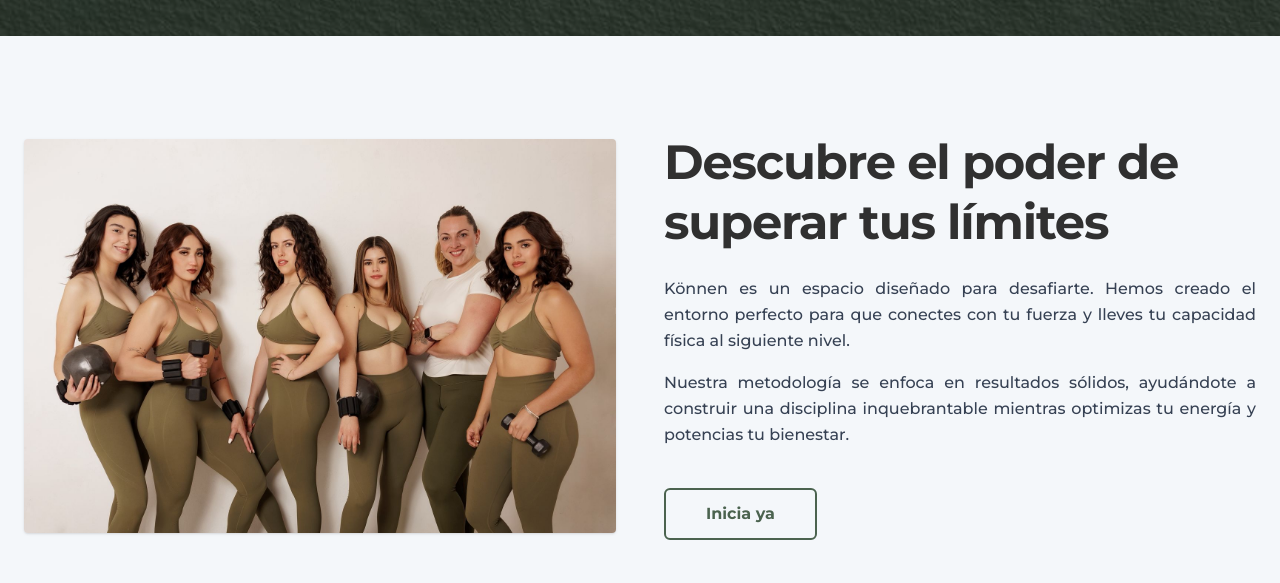
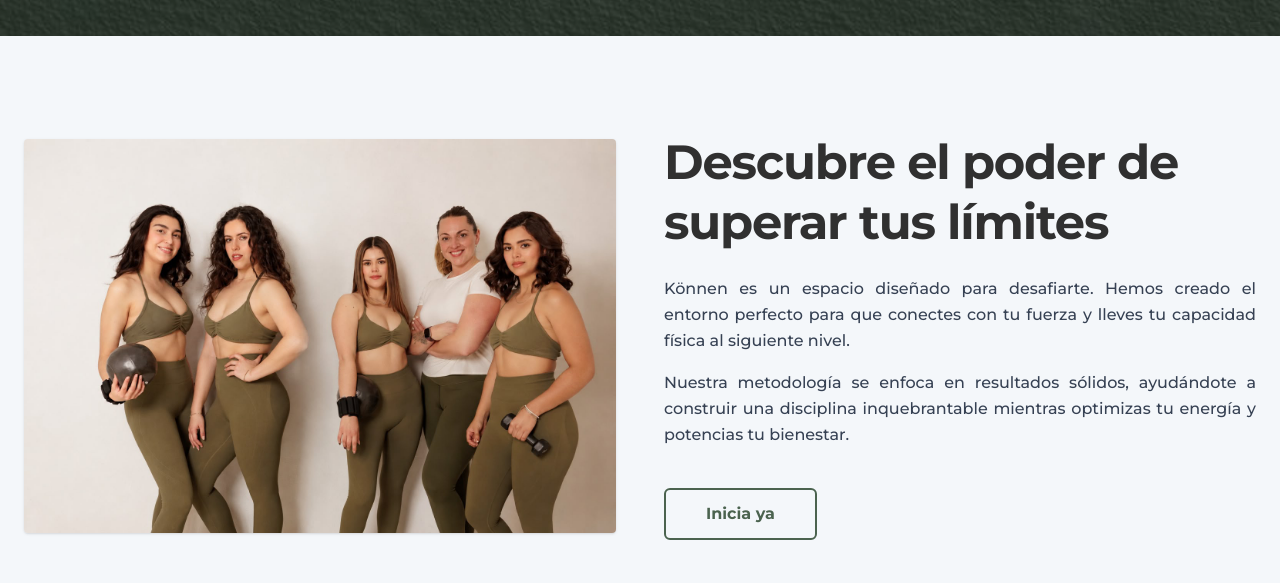
Before and after one commit to mari3l-p/konnen-studio, a Next.js app: page / in a window 1280 px wide. Shown: the part 820-1403 px from the top of the page. Built offline with nearby package versions, Linux system fonts and the light colour scheme; no server answers; the database is empty.

Commit message:
hero changed

```diff
--- a/app/components/AboutSection.tsx
+++ b/app/components/AboutSection.tsx
@@ -8,7 +8,7 @@ export default function AboutSection() {
         {/* Lado Izquierdo: Imagen */}
         <div className="relative w-full rounded-sm shadow-sm overflow-hidden">
           <img
-            src="/picGrupo.jpeg"
+            src="/todas.jpeg"
             alt="Equipo de Konnen Studio"
             className="w-full h-auto object-cover"
           />
```
Also changed, not shown: public/todas.jpeg (added).
